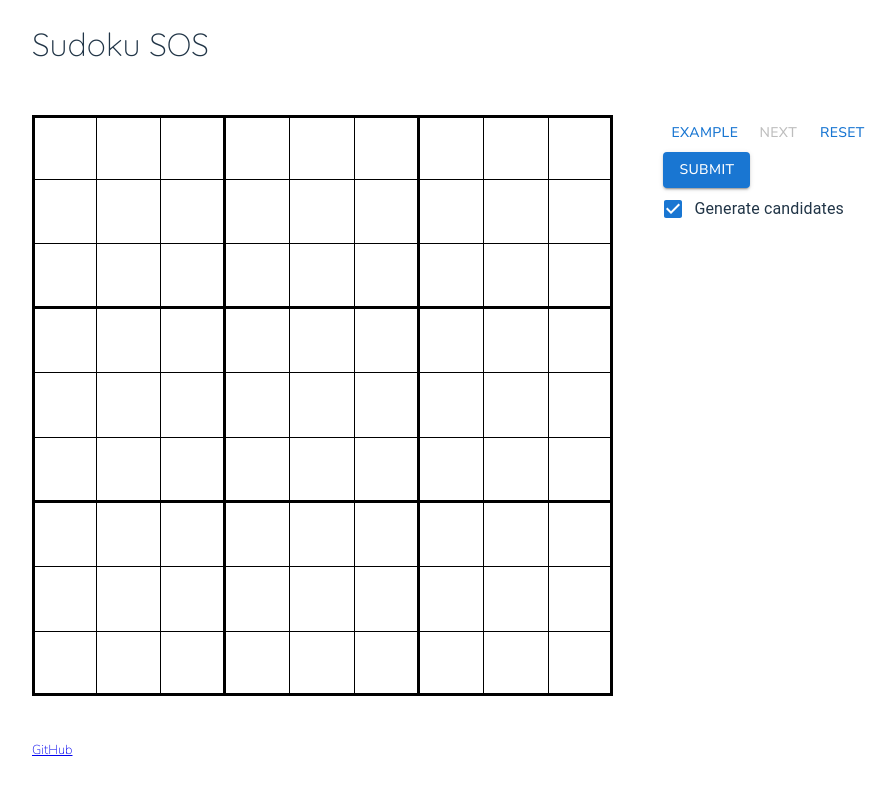
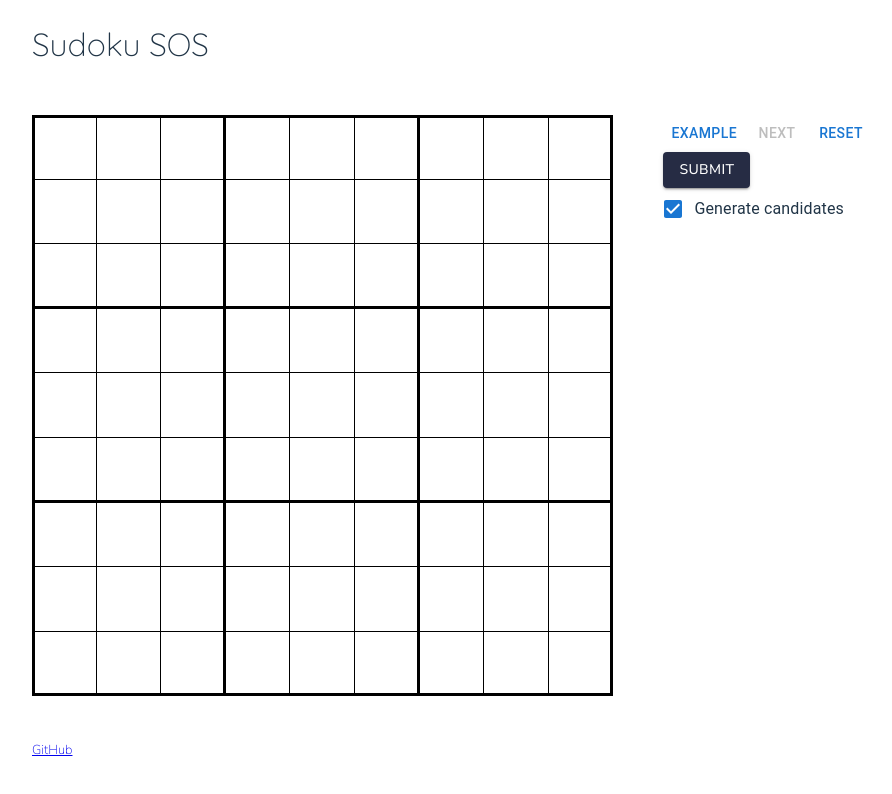
Before and after one commit to sanujs/sudoku-sos, a React (Vite) app in the folder sudoku-client/: page / in a window 1280 px wide. Shown: the top 794 px of the page, without its empty margins (182-1074 px from the left). Built offline with nearby package versions, Linux system fonts and the light colour scheme; a web font is replaced by a local one.

Commit message:
Submit button theme modification and background color for input cells

```diff
--- a/sudoku-client/src/App.css
+++ b/sudoku-client/src/App.css
@@ -81,7 +81,7 @@ input:focus.cell{
 
 @media (prefers-color-scheme: dark) {
   input {
-    background-color: #262c44;
+    background-color: #1e2540;
     color: white;
   }
 
--- a/sudoku-client/src/components/Controls.tsx
+++ b/sudoku-client/src/components/Controls.tsx
@@ -1,6 +1,7 @@
-import { Button, FormControlLabel, Checkbox, createTheme, ThemeProvider } from "@mui/material";
+import { Button, FormControlLabel, Checkbox, ButtonProps } from "@mui/material";
 import { CellState } from "./Sudoku";
 import { ChangeEvent } from "react";
+import { styled } from "@mui/material/styles";
 
 type ControlsProps = {
   submitState: boolean;
@@ -14,22 +15,18 @@ type ControlsProps = {
   showCandidates: boolean;
   handleCandidateCheckbox: (e: ChangeEvent<HTMLInputElement>) => Promise<void>;
 };
-const buttonTheme = createTheme({
-  components: {
-    MuiButton: {
-      styleOverrides: {
-        root: {
-          fontFamily: "Nunito Sans"
-        }
-      }
-    }
-  }
-})
+const SubmitButton = styled(Button)<ButtonProps>(({ theme }) => ({
+  color: theme.palette.getContrastText("#262c44"),
+  backgroundColor: "#262c44",
+  '&:hover': {
+    backgroundColor: "#4c587d",
+  },
+  fontFamily: "Nunito Sans",
+}));
 const Controls = (props: ControlsProps) => {
   return (
     <div className="controls">
       <div className="buttons">
-        <ThemeProvider theme={buttonTheme}>
         <Button
           onClick={props.exampleSudoku}
           disabled={props.submitState}
@@ -53,7 +50,7 @@ const Controls = (props: ControlsProps) => {
           Next
         </Button>
         <Button onClick={props.reset}>Reset</Button>
-          <Button
+        <SubmitButton
           className="nunito-sans-controls"
           variant="contained"
           onClick={async () => {
@@ -62,8 +59,7 @@ const Controls = (props: ControlsProps) => {
           disabled={props.submitState}
         >
           Submit
-          </Button>
-        </ThemeProvider>
+        </SubmitButton>
       </div>
       <FormControlLabel
         control={
```
Lines whose indentation alone changed are shown as unchanged.
